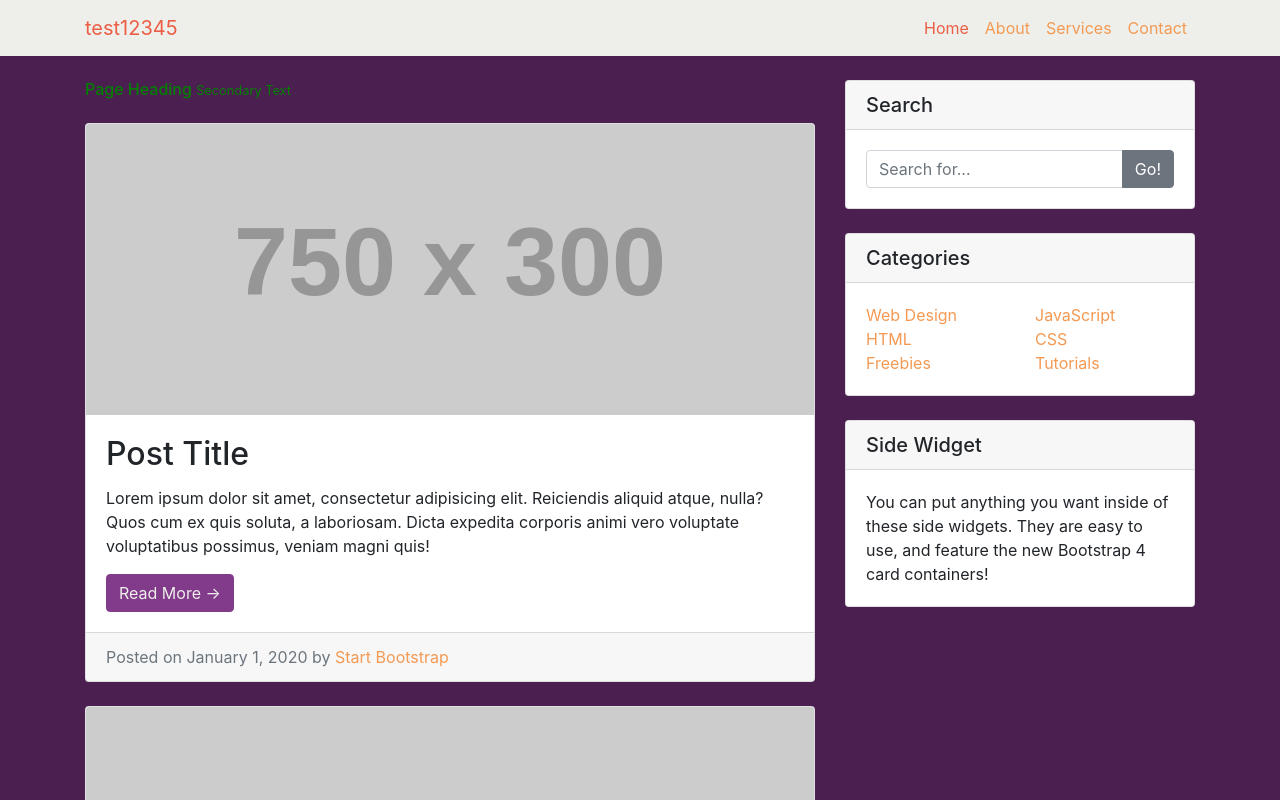
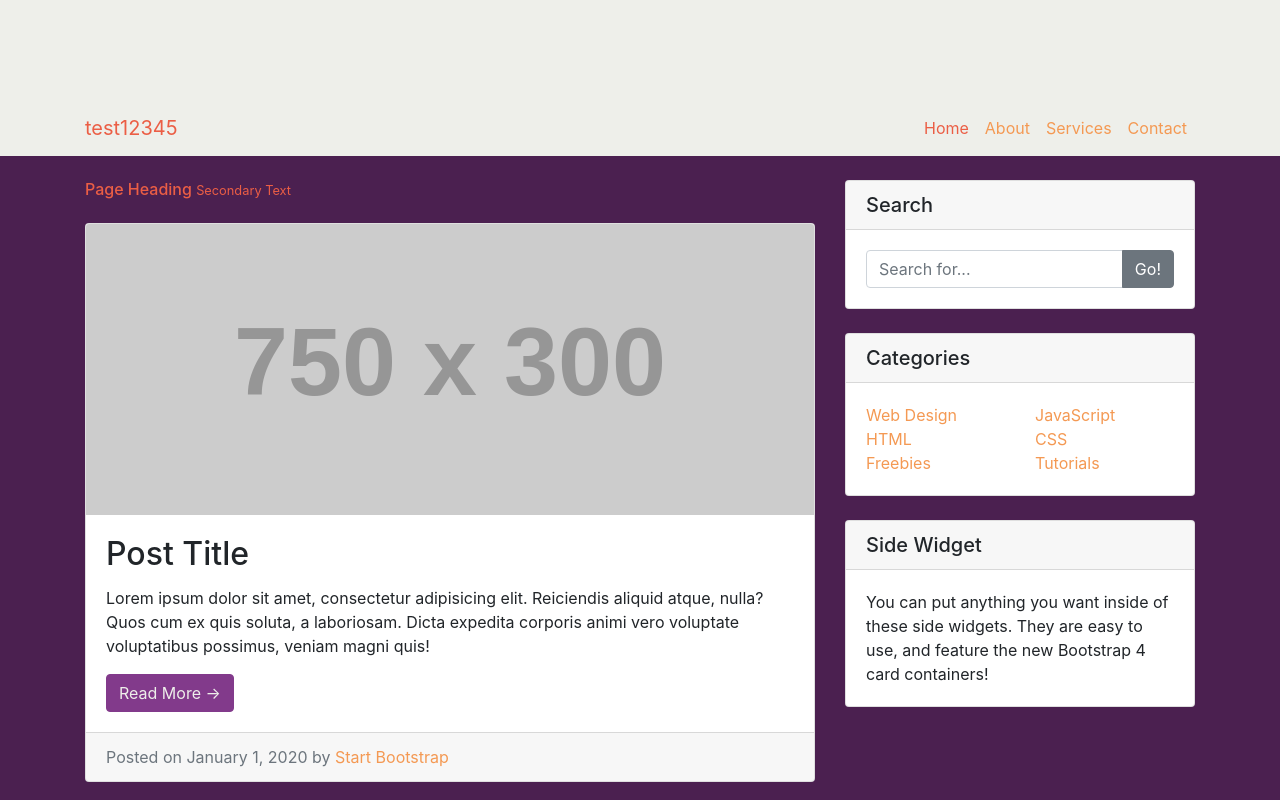
Before and after one commit to DaniD1986/Socialmediapage, a website: page index.html in a window 1280 px wide. Shown: the top 800 px of the page. Drawn offline with Linux system fonts and the light colour scheme; placeholder pictures from the web are drawn by us.

Commit message:
Update blog-home.css

```diff
--- a/css/blog-home.css
+++ b/css/blog-home.css
@@ -8,5 +8,14 @@ body {
 }
 
 h1.red {
-  color: green;
+  color: #EB5E45;
 }
+
+.container {
+    width: 100%;
+    padding-right: 15px;
+    padding-left: 15px;
+    margin-right: auto;
+    margin-left: auto;
+    margin-top: 100px;
+}
```
